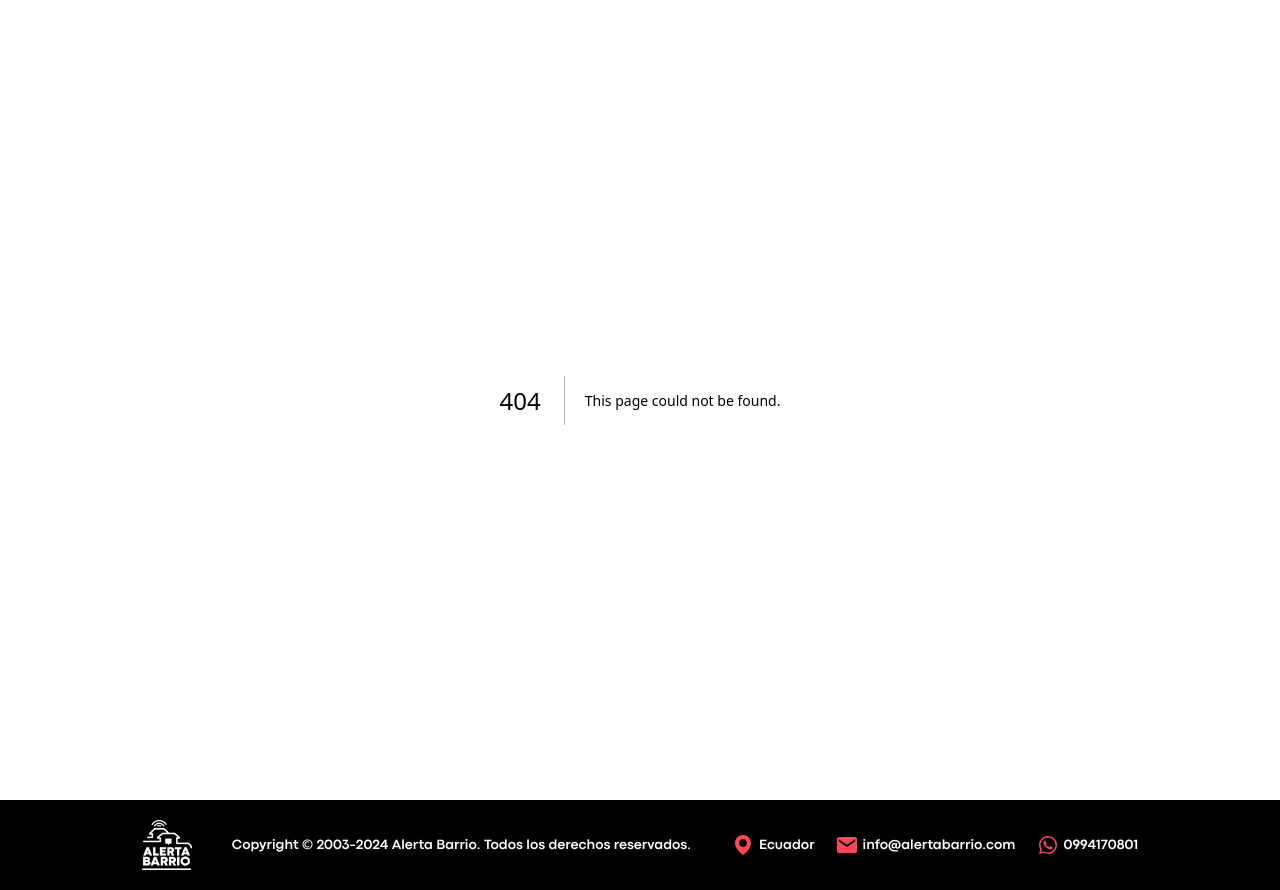
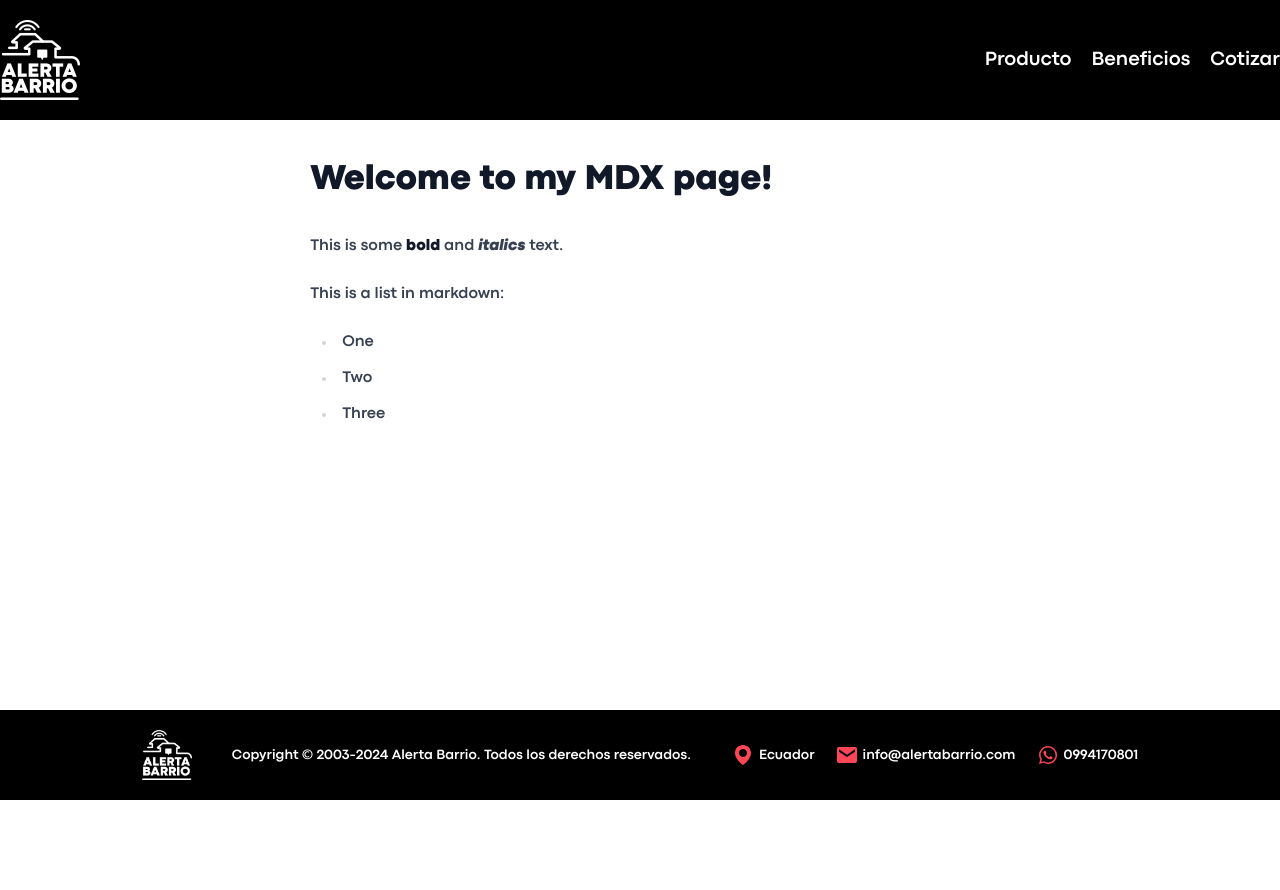
Before and after one commit to Datalis/alerta-barrio-landing, a Next.js app: page /blog/welcome in a window 1280 px wide. Before the commit this address had no page. After the commit the page ends 800 px from the top, so only its background shows below. Built offline with nearby package versions, Linux system fonts and the light colour scheme.

Commit message:
feat: Initial blog implementation

```diff
--- /dev/null
+++ b/next.config.js
@@ -0,0 +1,8 @@
+const withMDX = require("@next/mdx")({
+    extension: /\.mdx?$/,
+});
+module.exports = withMDX(
+    {
+        pageExtensions: ['js', 'jsx', 'mdx', 'ts', 'tsx'],
+    }
+);
--- a/next.config.mjs
+++ /dev/null
@@ -1,5 +0,0 @@
-/** @type {import('next').NextConfig} */
-const nextConfig = {
-};
-
-export default nextConfig;
--- a/package.json
+++ b/package.json
@@ -10,6 +10,11 @@
     "pages:build": "npx @cloudflare/next-on-pages"
   },
   "dependencies": {
+    "@mdx-js/loader": "^3.0.1",
+    "@mdx-js/react": "^3.0.1",
+    "@next/mdx": "^14.1.0",
+    "@tailwindcss/typography": "^0.5.10",
+    "@types/mdx": "^2.0.11",
     "gsap": "^3.12.5",
     "next": "latest",
     "react": "latest",
--- /dev/null
+++ b/src/app/blog/welcome/layout.tsx
@@ -0,0 +1,12 @@
+import BlogHeader from "@/components/BlogHeader";
+
+export default function MDXLayout({ children }: { children: React.ReactNode }) {
+    return (
+        <main className="flex flex-col">
+            <BlogHeader />
+            <div className="container mx-auto max-w-prose flex-1 py-10 prose">
+                {children}
+            </div>
+        </main>
+    )
+}
--- /dev/null
+++ b/src/app/blog/welcome/page.mdx
@@ -0,0 +1,9 @@
+# Welcome to my MDX page!
+
+This is some **bold** and _italics_ text.
+
+This is a list in markdown:
+
+- One
+- Two
+- Three
--- a/src/app/globals.css
+++ b/src/app/globals.css
@@ -5,6 +5,11 @@
 
 body {
   font-family: var(--font-codec-pro);
+  @apply min-h-screen flex flex-col;
+}
+
+body main {
+  @apply flex-1;
 }
 
 @layer components{
--- /dev/null
+++ b/src/components/BlogHeader.tsx
@@ -0,0 +1,20 @@
+import Image from "next/image";
+import Logo from "@/lib/assets/logo.png";
+import Link from "next/link";
+
+export default function BlogHeader() {
+    return (
+        <header className="bg-black py-5">
+            <div className="flex items-center container mx-auto">
+                <Link href="/" className="flex-1">
+                    <Image src={Logo} alt="Logo" width={80} className='mr-5 hidden lg:block' />
+                </Link>
+                <nav className="flex items-center gap-5">
+                    <Link href="/#how-it-works" className="text-black lg:text-white text-3xl lg:text-xl">Producto</Link>
+                    <Link href="/#beneficios" className="text-black lg:text-white text-3xl lg:text-xl">Beneficios</Link>
+                    <Link href="/#contact" className="text-black lg:text-white text-3xl lg:text-xl">Cotizar</Link>
+                </nav>
+            </div>
+        </header>
+    )
+}
--- a/src/components/Header.tsx
+++ b/src/components/Header.tsx
@@ -9,6 +9,7 @@ import Image from "next/image";
 import { useEffect } from 'react';
 import ScrollToPlugin from 'gsap/ScrollToPlugin';
 import gsap from 'gsap';
+import Link from 'next/link';
 
 export default function Header() {
 
@@ -39,9 +40,10 @@ export default function Header() {
             <div className="relative lg:bg-black mt-auto h-[40%] lg:h-[20%] flex items-center justify-center z-20 clip-2">
                 <div className="header-links flex flex-col lg:flex-row items-center lg:items-end gap-6 lg:gap-12">
                     <Image src={Logo} alt="Logo" width={80} className='mr-5 hidden lg:block' />
-                    <a href="#how-it-works" className="text-black lg:text-white text-3xl lg:text-xl mb-4">Producto</a>
-                    <a href="#beneficios" className="text-black lg:text-white text-3xl lg:text-xl mb-4">Beneficios</a>
-                    <a href="#contact" className="text-black lg:text-white text-3xl lg:text-xl mb-4">Cotizar</a>
+                    <Link href="#how-it-works" className="text-black lg:text-white text-3xl lg:text-xl mb-4">Producto</Link>
+                    <Link href="#beneficios" className="text-black lg:text-white text-3xl lg:text-xl mb-4">Beneficios</Link>
+                    <Link href="#contact" className="text-black lg:text-white text-3xl lg:text-xl mb-4">Cotizar</Link>
+                    {/* <Link href="/blog" className="text-black lg:text-white text-3xl lg:text-xl mb-4">Blog</Link> */}
                 </div>
             </div>
         </header>
--- /dev/null
+++ b/src/mdx-components.tsx
@@ -0,0 +1,7 @@
+import type { MDXComponents } from 'mdx/types'
+
+export function useMDXComponents(components: MDXComponents): MDXComponents {
+  return {
+    ...components,
+  }
+}
--- a/tailwind.config.ts
+++ b/tailwind.config.ts
@@ -16,6 +16,8 @@ const config: Config = {
       }
     },
   },
-  plugins: [],
+  plugins: [
+    require('@tailwindcss/typography'),
+  ],
 };
 export default config;
```
Also changed, not shown: 1 other file (tests, documents, lock files or other folders).
